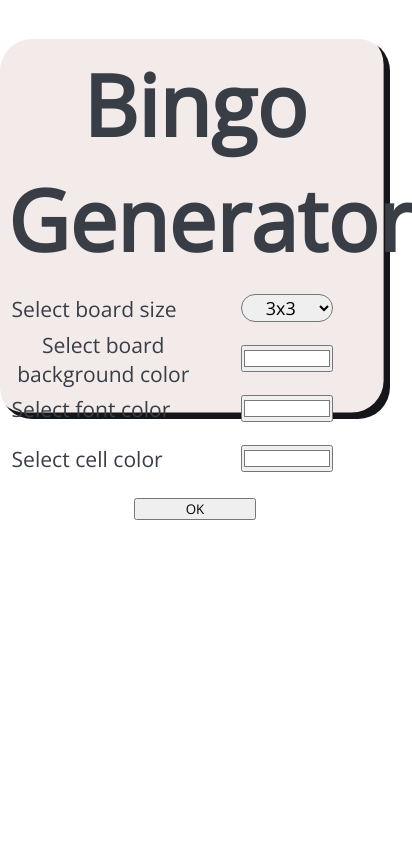
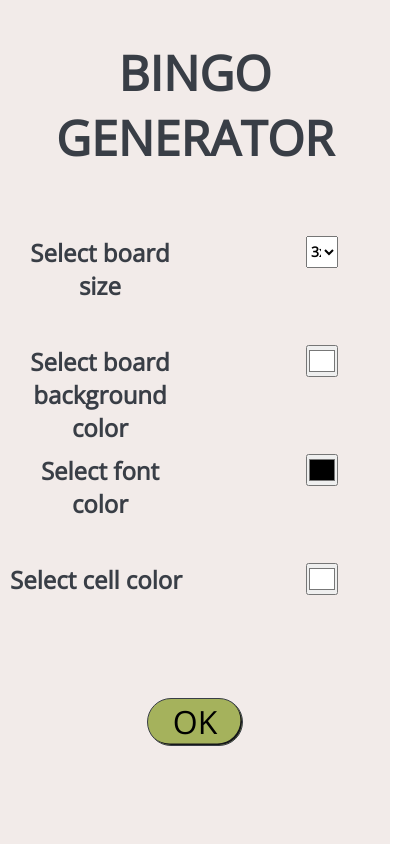
Before and after one commit to AdrianZdankowski/Bingo-generator, a plain HTML site: page index.html in a window 390 px wide. Shown: the whole page, 412 px wide, since content can reach past the window. Drawn offline with nearby package versions, Linux system fonts and the light colour scheme.

Commit message:
Reworked

```diff
--- a/index.html
+++ b/index.html
@@ -4,15 +4,15 @@
 		<meta charset="UTF-8" />
 		<meta http-equiv="X-UA-Compatible" content="IE=edge" />
 		<meta name="viewport" content="width=device-width, initial-scale=1.0" />
+		<link rel="stylesheet" href="style.css" />
 		<title>Bingo generator</title>
-		<link rel="stylesheet" href="style.css" />
 		<script src="./js/script.js" defer type="module"></script>
 	</head>
 	<body>
 		<div id="main">
-			<div id="setup">
+			<div id="container">
 				<h1>
-					<span id="preview">Bingo <span id="cellPreview">Generator</span></span>
+					<span id="preview">BINGO <span id="cellPreview">GENERATOR</span></span>
 				</h1>
 				<div id="content">
 					<label for="board-size-select">Select board size</label>
@@ -31,7 +31,7 @@
 					<input id="board-bg-color" class="boardOption" type="color" value="#FFFFFF" />
 
 					<label for="board-cell-font-color">Select font color</label>
-					<input id="board-cell-font-color" class="boardOption" type="color" value="#FFFFFF" />
+					<input id="board-cell-font-color" class="boardOption" type="color" />
 
 					<label for="board-cell-bg-color">Select cell color</label>
 					<input type="color" id="board-cell-bg-color" class="boardOption" value="#FFFFFF" />
--- a/js/script.js
+++ b/js/script.js
@@ -8,7 +8,7 @@ const handleConfirmation = () => {
     const boardBgColor = document.getElementById("board-bg-color").value
     const boardCellFontColor = document.getElementById("board-cell-font-color").value
     const boardCellBgColor = document.getElementById("board-cell-bg-color").value
-    document.getElementById("setup").style.display = "none"
+    document.getElementById("container").style.display = "none"
 }
 
 const handleSetupClick = event => {
--- a/style.css
+++ b/style.css
@@ -7,65 +7,120 @@
     font-family: 'Open Sans', sans-serif;
 }
 
+:root {
+    --font-clr: #393E46;
+}
+
 #main {
     display: flex;
     justify-content: center;
-    align-content: center;
+    align-items: center;
+    height: 100vh;
+    width: 100vw;
 }
 
-#setup {
-    min-width: 33vw;
-    height: 45vh;
+#container {
+    min-width: 10rem;
     background-color: #F2EBE9;
-    display: flex;
-    flex-direction: column;
-    margin-top: 10%;
-    padding: 2%;
     text-align: center;
-    border-radius: 2em;
-    color: #393E46;
+    color: var(--font-clr);
+    border-radius: 2rem;
     box-shadow: -0.4rem -0.4rem inset hsl(220, 7%, 9%);
 }
 
+#container > h1 {
+    font-size: 4rem;
+    padding: 0.5rem;
+}
 
 #content {
-    margin-top: 3%;
     display: grid;
-    grid-template-columns: 50% 50%;
-    grid-template-rows: 20% 20% 20% 20% 20%;
-    row-gap: 10%;
-    align-items: center;
-    justify-items: start;
-    padding: 1%;
+    grid-template-columns: repeat(2,1fr);
+    grid-template-rows: repeat(5, 1fr);
+    padding: 48px;
+    font-size: 1.5rem;
+    font-weight: 600;
+    gap: 10px;
+
 }
 
-#content > input, select {
-    width: 50%;
+#content > label {
+    justify-self: start;
+}
+
+#content > select, input {
     justify-self: center;
+    margin-left: 4rem;
+    width: 3rem;
+    height: 3rem;
     text-align: center;
 }
 
 #content > select {
-    border-radius: 2em;
-    font-size: large;
+    font-weight: 600;
+    font-size: 0.875rem;
 }
-
-#content > label {
-    font-size: 2.5vh;
-}
-
-h1 {
-    font-size: 10vh;
-}
-
 
 #setup-btn {
     grid-column-start: 1;
     grid-column-end: span 2;
     place-self: center;
-    width: 33%;
+    width: 6rem;
+    height: 3rem;
+    font-size: 2rem;
+    border-radius: 2rem;
+    box-shadow: -0.1rem -0.1rem inset hsl(220, 7%, 9%);
+    background-color: hsla(70, 38%, 49%, 0.9);
+    border: 1px var(--font-clr) solid;
 }
 
-/* cool colors
-37 40 45
-87 177 183 */
+#setup-btn:hover {
+    background-color: hsla(70, 38%, 49%, 0.8);
+}
+
+@media only screen and (max-width: 600px) {
+    #container {
+        width: 100vh;
+        height: 100vh;
+        box-shadow: none;
+        border-radius: 0;
+    }
+
+    #container > h1 {
+        margin-top: 2rem;
+        font-size: 3rem;
+    }
+
+    #content {
+        margin-top: 3rem;
+        padding: 0.5rem;
+        padding: 10px;
+    }
+
+    #content > select, input {
+        justify-self: center;
+        margin-left: 4rem;
+        width: 2rem;
+        height: 2rem;
+        text-align: center;
+    }
+
+
+}
+
+@media only screen and (max-height: 500px) {
+   #container {
+       width: 100vw;
+       box-shadow: none;
+       border-radius: 0;
+   }
+
+   #container > h1 {
+    margin-top: 2rem;
+    font-size: 2.5rem;
+}
+
+    #content {
+        margin-top: -2rem;
+    }
+}
```
